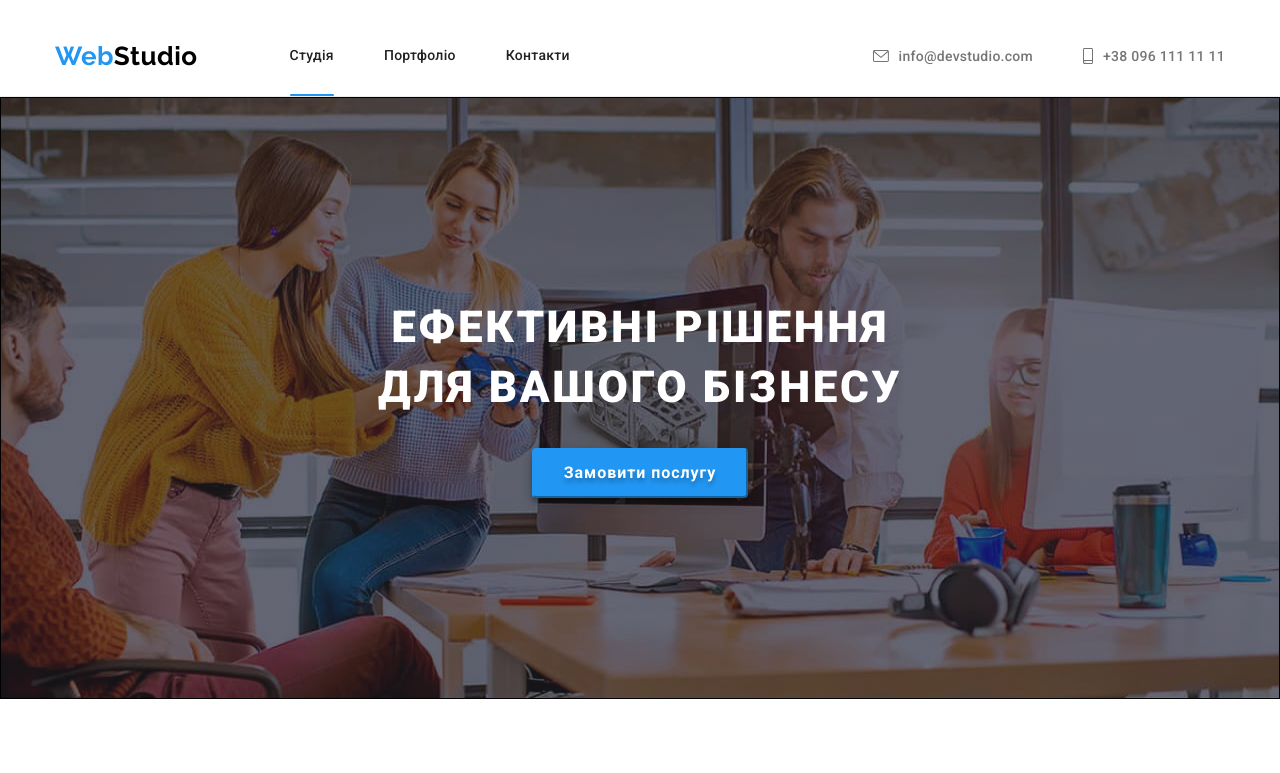
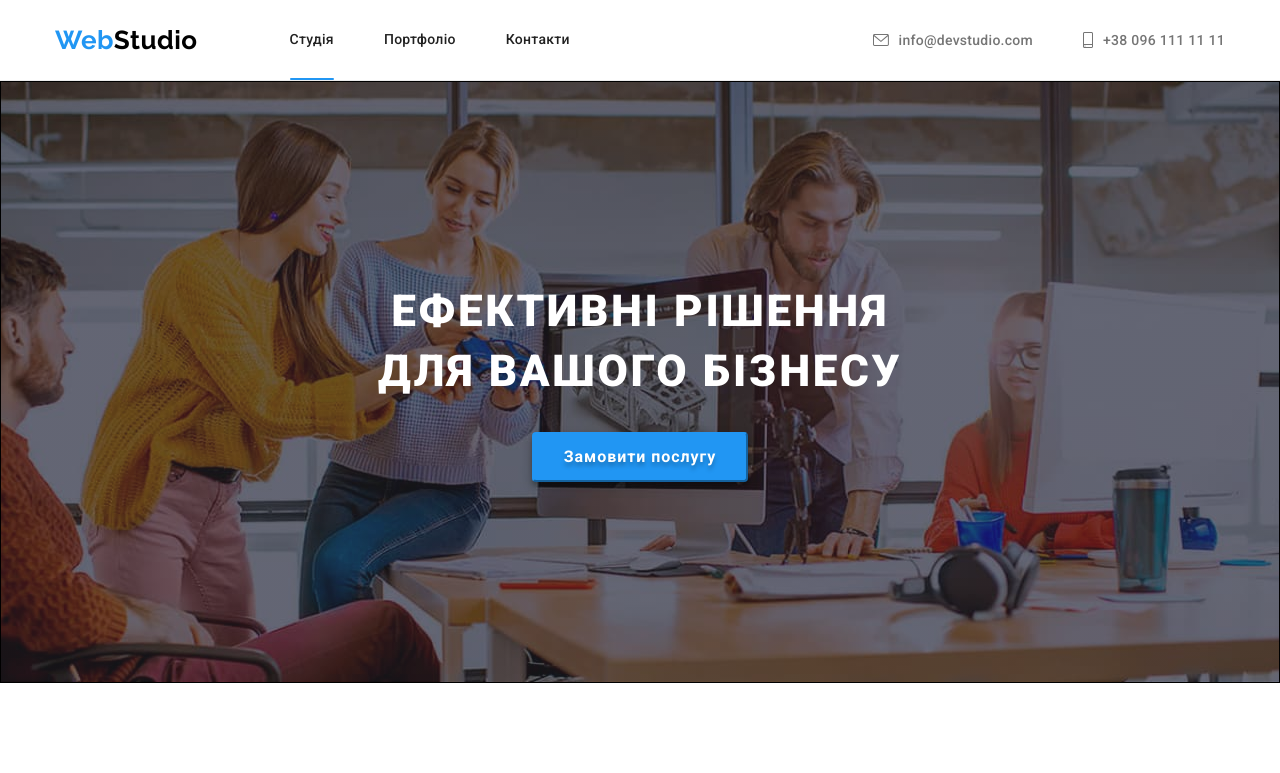
Before and after one commit to cilena2101/goit-markup-hw-08, a plain HTML site: page index.html in a window 1280 px wide. Shown: the top 773 px of the page. Drawn offline with nearby package versions, Linux system fonts and the light colour scheme.

Commit message:
delete padding in header

```diff
--- a/sass/components/_header.scss
+++ b/sass/components/_header.scss
@@ -1,6 +1,7 @@
 .page-header {
+	display: flex;
+	align-items: center;
 	margin: 0 auto;
-	padding-top: 16px;
 	min-height: 60px;
 	max-width: 480px;
 	border-bottom: 1px solid var(--border-color);
@@ -16,7 +17,6 @@
 }
 
 .nav-container {
-	// display: flex;
 	@include tablet {
 		display: flex;
 		justify-content: space-between;
```
Also changed, not shown: index.html (+0 -1 lines), css/main.css, css/main.min.css, 2 other files.
